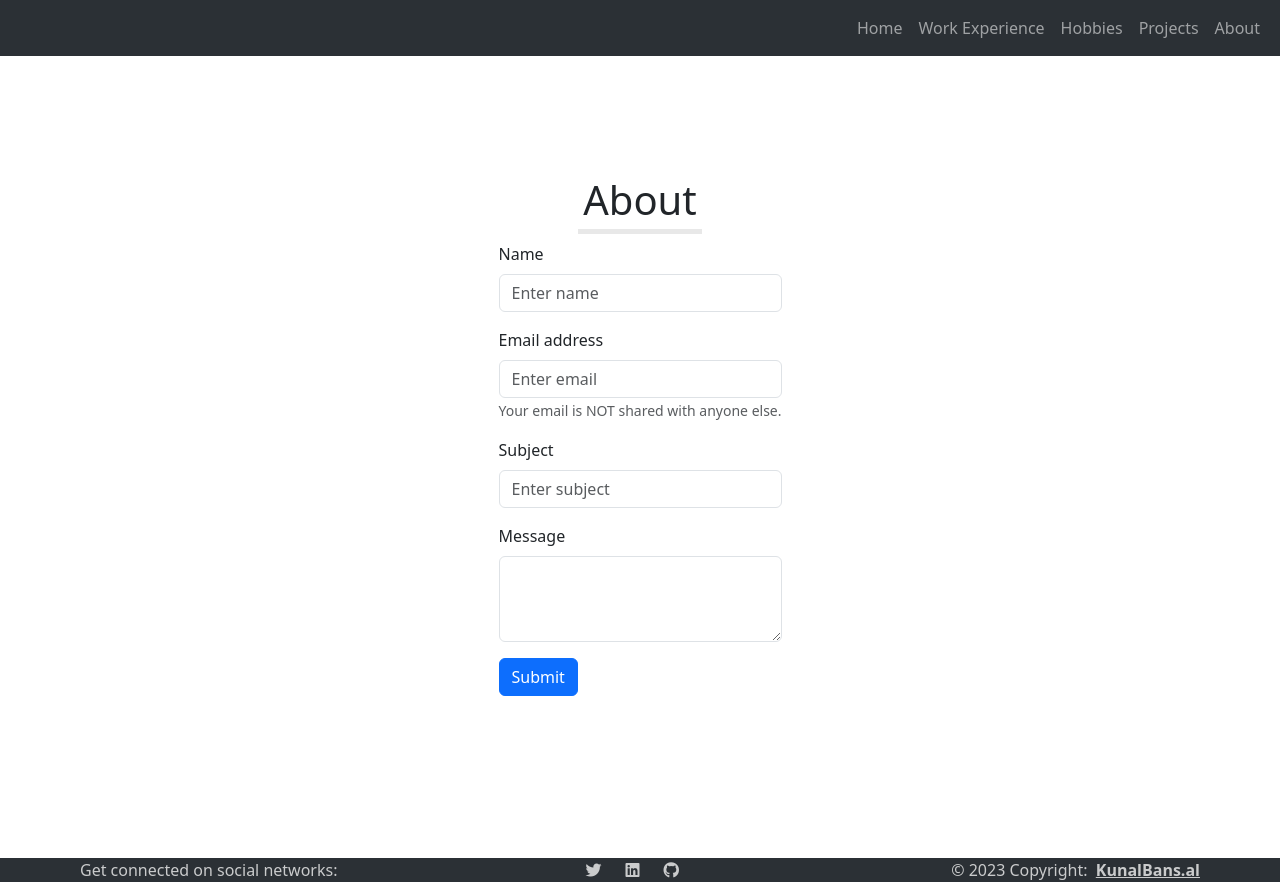
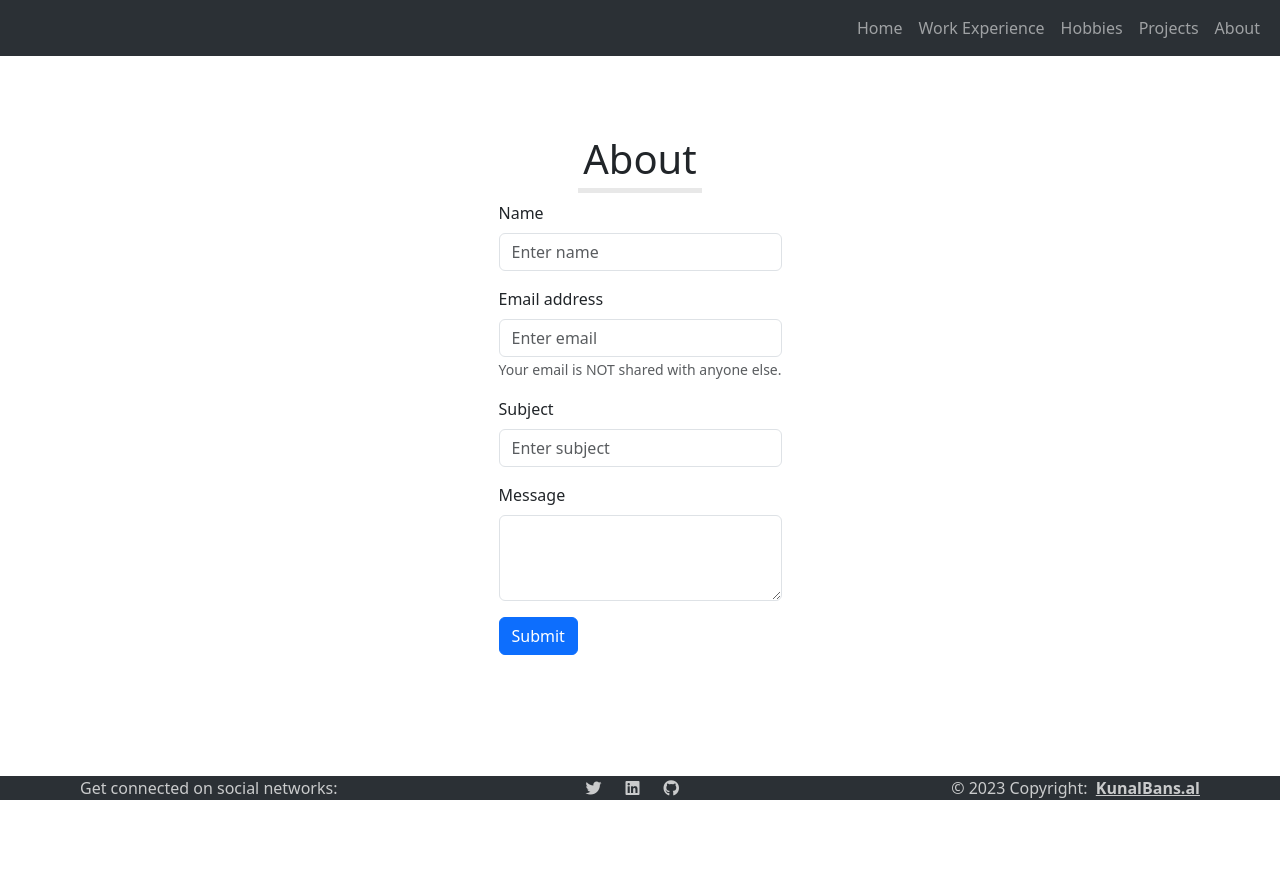
Before and after one commit to qnlbnsl/resume, a React (Create React App) app: page /about in a window 1280 px wide. After the commit the page ends 800 px from the top, so only its background shows below. Built offline with nearby package versions, Linux system fonts and the light colour scheme.

Commit message:
fix viewport height

```diff
--- a/src/Components/About/style.css
+++ b/src/Components/About/style.css
@@ -4,5 +4,5 @@
     justify-content: center;
     flex-direction: column;
     width: 100%;
-    height: 100vh;  /* Optional: this will take up the full viewport height */
+    height: calc(100vh-58px);  /* Optional: this will take up the full viewport height */
 }
```
